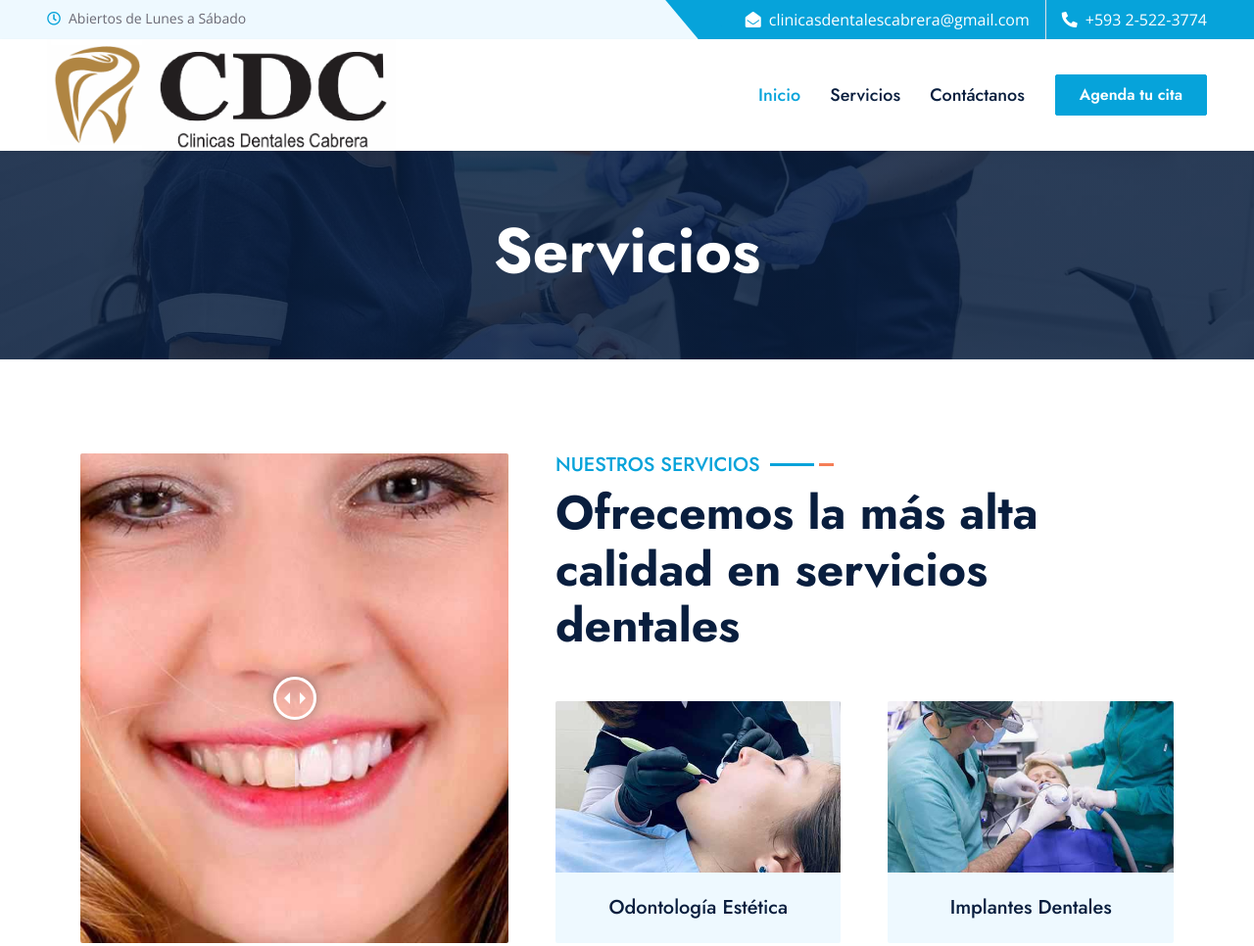
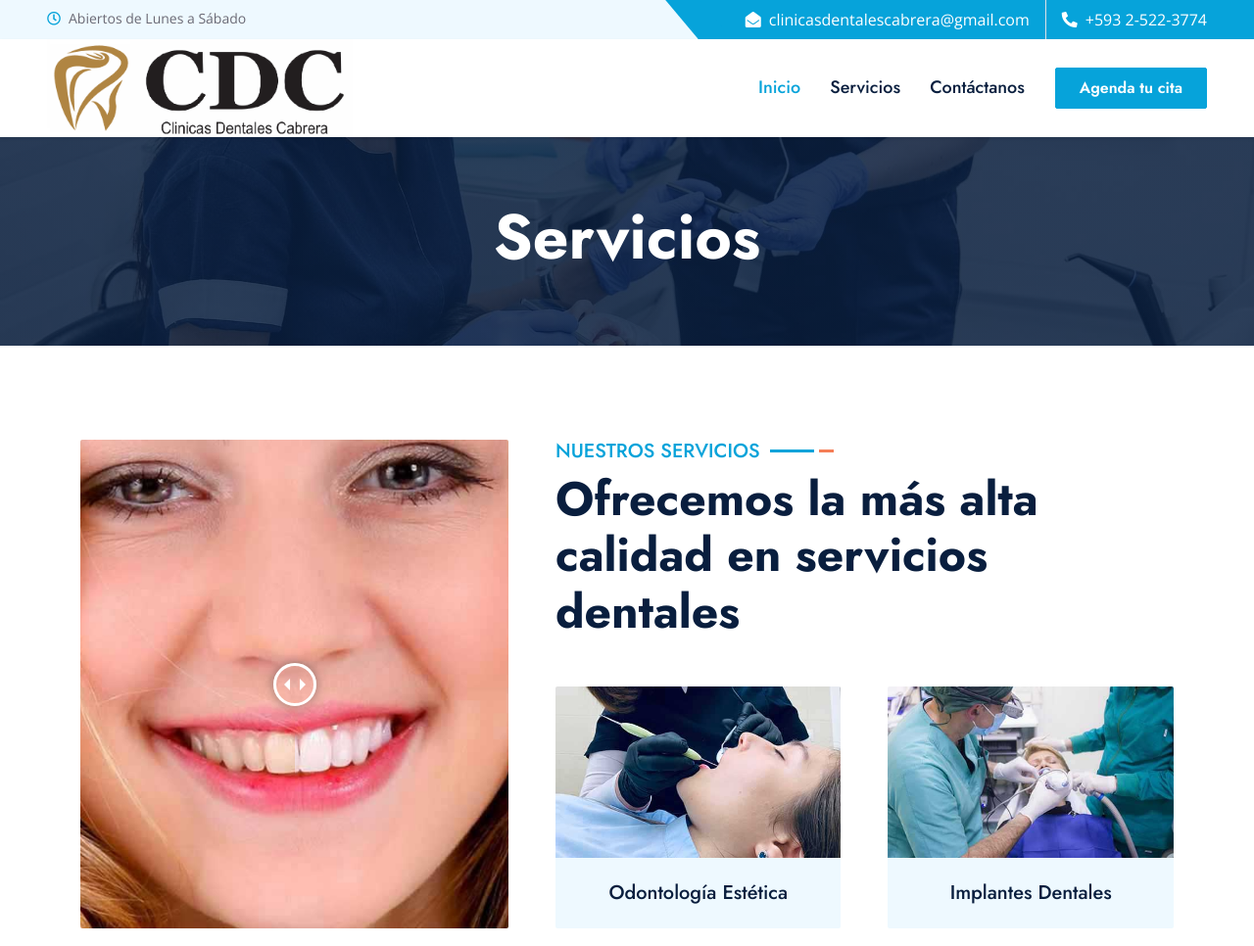
Before and after one commit to shadowjokerasd/Dentalcare, a plain HTML site: page service.html in a window 1280 px wide. Shown: the top 966 px of the page at 98% size. Drawn offline with nearby package versions, Linux system fonts and the light colour scheme; files whose address does not match are found by name.

Commit message:
Update service.html

```diff
--- a/service.html
+++ b/service.html
@@ -74,7 +74,7 @@
     <!-- Navbar Start -->
     <nav class="navbar navbar-expand-lg bg-white navbar-light shadow-sm px-5 py-3 py-lg-0">
         <a href="index.html" class="navbar-brand p-0">
-            <img src="logo.png" width="400" height="auto">
+            <img src="logo.png" width="350" height="auto">
         </a>
         <button class="navbar-toggler" type="button" data-bs-toggle="collapse" data-bs-target="#navbarCollapse">
             <span class="navbar-toggler-icon"></span>
@@ -250,4 +250,5 @@
     <script src="js/main.js"></script>
 </body>
 
+
 </html>
```
